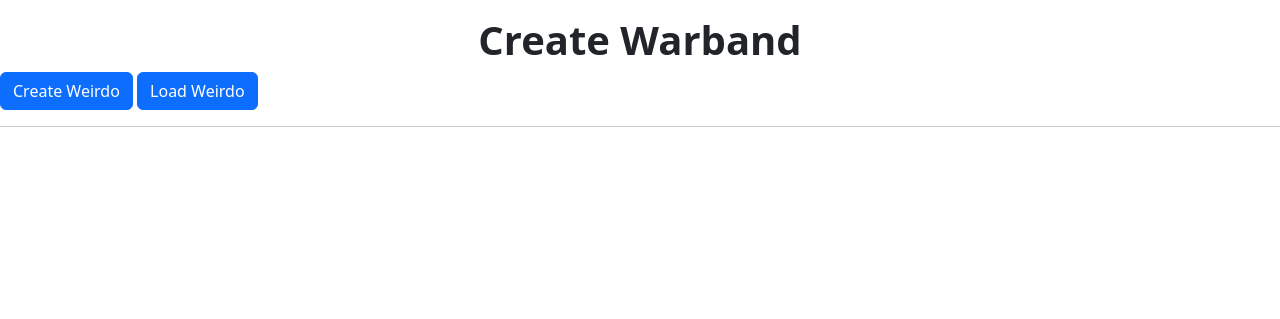
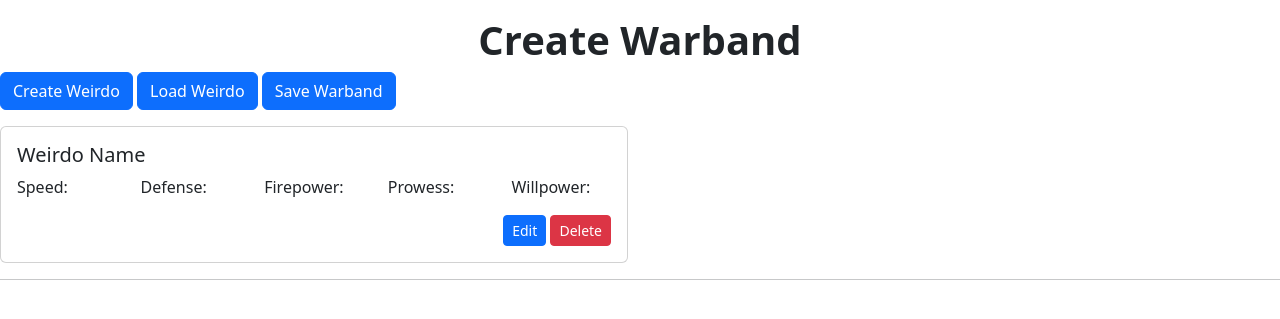
Before and after one commit to suspicious-smoke/SpaceWeirdosListBuilder, a Flask app: template templates/warband.html in a window 1280 px wide. Shown: the part 73-392 px from the top of the page. Run offline with Flask 3, Linux system fonts and the light colour scheme; the template is opened without the code that fills it, so the values that code supplies are empty.

Commit message:
work on warband page

```diff
--- a/static/warband.js
+++ b/static/warband.js
@@ -1,40 +1,17 @@
 window.onload = function() {
-    // check warband id
-    const warband_id = document.getElementById('warband_id').value
-
-    const json_warband = localStorage.getItem('warbands');
-    let warband = null;
-
-    if (json_warband != null) {
-        const warbands = JSON.parse(json_warband)['warbands'];
-        for (const wbnd of warbands) {
-
-            if (wbnd['warband_id']==warband_id) { // found a saved warband
-                warband = wbnd;
-            }
-
-        }
-    }
-    //if id doesn't exist, reload to id 0
-    if (warband==null && warband_id != 0) {
-        window.location.href = new_warband_url;
-    } else if (warband_id == 0) {
-       document.getElementById('warband_text').innerHTML = "Create Warband";
-    } else {
-        document.getElementById('warband_text').innerHTML = "Edit Warband";
-    }
-
-    // fill in table with warband information
-
+    loadWarband();
 
 
 
     // create new weirdo button
     document.getElementById('create_weirdo').addEventListener('click', function() {
         const warband_id = this.dataset.warband_id;
-        const weirdo_id = 0;
         // clear form for new weirdo
-
+        document.getElementById('warband_id').value = warband_id;
+        document.getElementById('weirdo_id').value = 0;
+        document.getElementById('weirdo_name').value = '';
+        resetSelect('speed_select');
+        resetSelect('defense_select');
         wireSaveWeirdo();
     });
 
@@ -52,6 +29,35 @@ function wireSaveWeirdo() {
         saveWeirdo();
     });
 }
+
+function loadWarband() {
+    // check warband id
+    const warband_id = document.getElementById('warband_id').value
+
+    const json_warband = localStorage.getItem('warbands');
+    let warband = null;
+
+    if (json_warband != null) {
+        const warbands = JSON.parse(json_warband)['warbands'];
+        for (const wbnd of warbands) {
+            if (wbnd['warband_id']==warband_id) { // found a saved warband
+                warband = wbnd;
+            }
+        }
+    }
+
+    if (warband==null && warband_id != 0) { //if id doesn't exist, reload to id 0
+        window.location.href = new_warband_url;
+    } else if (warband_id == 0) {
+        document.getElementById('warband_text').innerHTML = "Create Warband";
+    } else {
+        document.getElementById('warband_text').innerHTML = "Edit Warband";
+    }
+
+    // fill in table with warband information
+
+}
+
 
 function saveWeirdo() {
     // get weirdo information from modal
@@ -77,8 +83,13 @@ function saveWeirdo() {
     json_weirdo = JSON.stringify(weirdo); // convert to json
     // save to local storage
     localStorage.setItem('warband_'+warband_id,json_weirdo)
+    location.reload(); // reload page
+}
 
-
-    location.reload(); // reload page
-
+function resetSelect(list_name) {
+    let select_list = document.getElementById(list_name);
+    for (let i=0; i < select_list.options.length; i++) {
+        select_list.options[i].selected = false;
+    }
+    select_list.options[0].selected = true;
 }
--- a/templates/warband.html
+++ b/templates/warband.html
@@ -13,9 +13,34 @@
  </script>
 
  <h1 id="warband_text" class="display-10 fw-bold text-center"></h1>
-<button id="create_weirdo" type="button" class="btn btn-primary" data-warband_id="0" data-bs-toggle="modal" data-bs-target="#weirdo_model">Create Weirdo</button>
+<button id="create_weirdo" type="button" class="btn btn-primary" data-warband_id="{{warband.warband_id}}" data-bs-toggle="modal" data-bs-target="#weirdo_model">Create Weirdo</button>
 <button id="load_weirdo" type="button" class="btn btn-primary" data-warband_id="0" data-bs-toggle="modal" data-bs-target="#weirdo_model">Load Weirdo</button>
+<button id="load_weirdo" type="button" class="btn btn-primary" data-warband_id="0" data-bs-toggle="modal" data-bs-target="#weirdo_model">Save Warband</button>
 <input hidden id="warband_id" value="{{warband.warband_id}}">
+<div class="row">
+
+    <div class="mt-3 col-sm-6 weirdo_card">
+      <div class="card">
+        <div class="card-body">
+        <h5 class="card-title">Weirdo Name</h5>
+        <!-- <p class="card-text">With supporting text below as a natural lead-in to additional content.</p> -->
+        <div class="row mb-3">
+            <div class="col 2">Speed:</div>
+            <div class="col 2">Defense:</div>
+            <div class="col 2">Firepower:</div>
+            <div class="col 2">Prowess:</div>
+            <div class="col 2">Willpower:</div>
+        </div>
+          <div class="float-end">
+            <button type="button" class="btn btn-sm btn-primary load_weirdo">Edit</button>
+            <button type="button" class="btn btn-sm btn-danger bs-4 delete_weirdo">Delete</button>
+          </div>
+        </div>
+      </div>
+    </div>
+
+</div>
+
 
 <!-- Weirdo Modal -->
 <div class="modal fade" id="weirdo_model" tabindex="-1" aria-labelledby="exampleModalLabel" aria-hidden="true">
```
Lines whose indentation alone changed are shown as unchanged.
